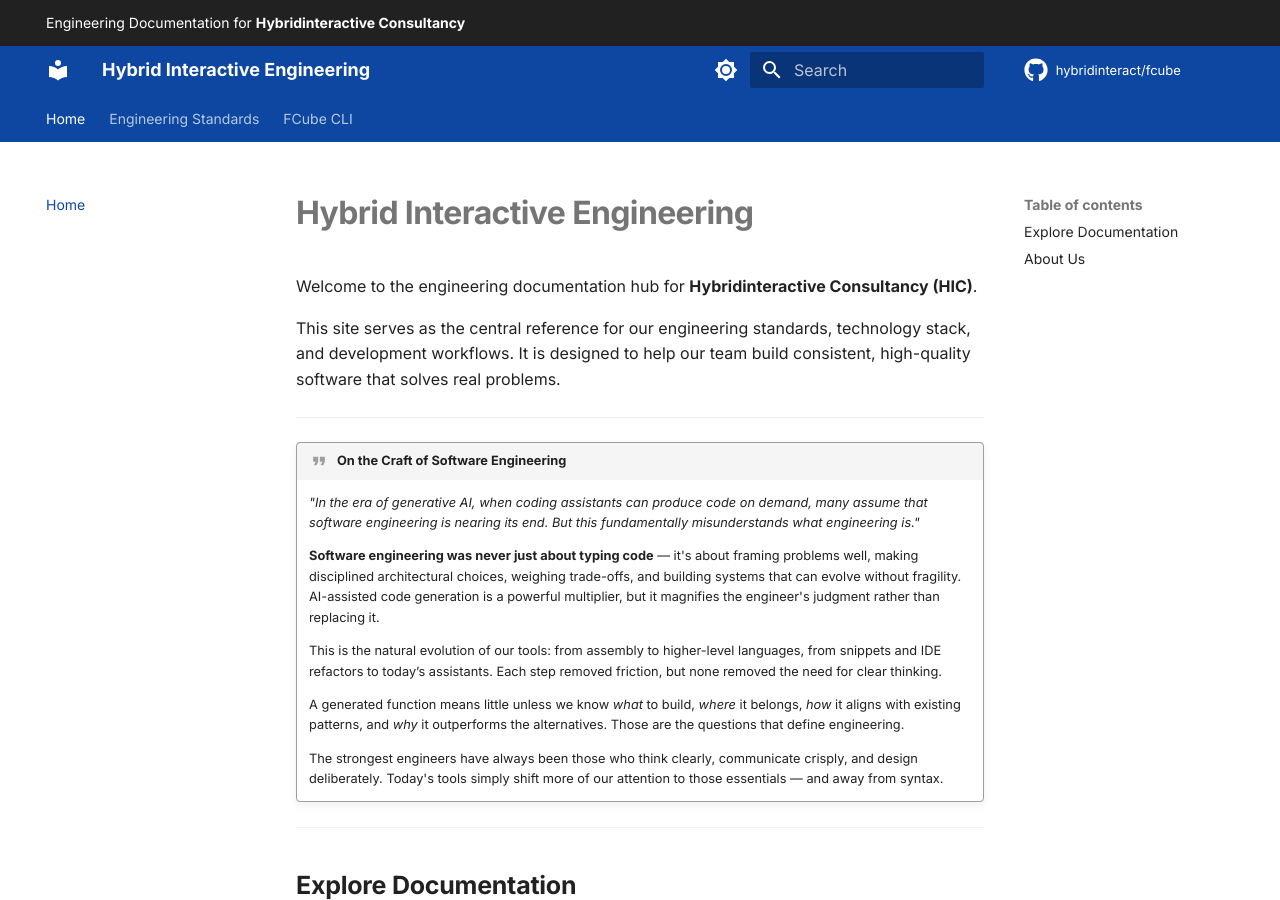
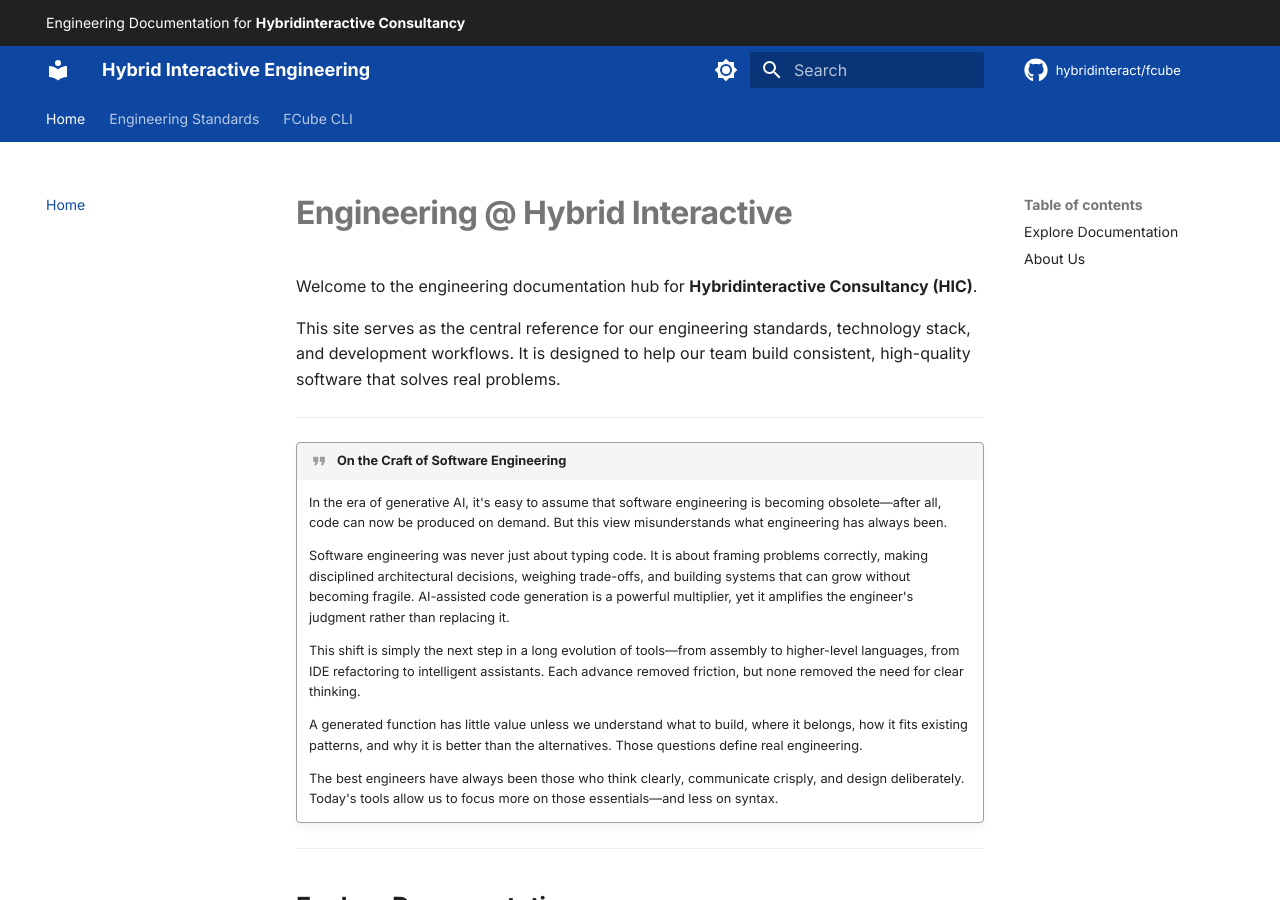
Before and after one commit to hybridinteract/fcube, an MkDocs documentation site: the page built from docs/docs/index.md, in a window 1280 px wide and 900 px high. Built offline with MkDocs 1.6.1 and Material for MkDocs 9.7.7, drawn with Linux system fonts in a browser that asks for light colours; comment, search, counter and statistics services are not loaded.

Commit message:
quat fixed

```diff
--- a/docs/docs/index.md
+++ b/docs/docs/index.md
@@ -1,4 +1,4 @@
-# Hybrid Interactive Engineering
+# Engineering @ Hybrid Interactive
 
 Welcome to the engineering documentation hub for **Hybridinteractive Consultancy (HIC)**.
 
@@ -8,15 +8,15 @@ This site serves as the central reference for our engineering standards, technol
 
 !!! quote "On the Craft of Software Engineering"
 
-    *"In the era of generative AI, when coding assistants can produce code on demand, many assume that software engineering is nearing its end. But this fundamentally misunderstands what engineering is."*
+    In the era of generative AI, it's easy to assume that software engineering is becoming obsolete—after all, code can now be produced on demand. But this view misunderstands what engineering has always been.
 
-    **Software engineering was never just about typing code** — it's about framing problems well, making disciplined architectural choices, weighing trade-offs, and building systems that can evolve without fragility. AI-assisted code generation is a powerful multiplier, but it magnifies the engineer's judgment rather than replacing it.
+    Software engineering was never just about typing code. It is about framing problems correctly, making disciplined architectural decisions, weighing trade-offs, and building systems that can grow without becoming fragile. AI-assisted code generation is a powerful multiplier, yet it amplifies the engineer's judgment rather than replacing it.
 
-    This is the natural evolution of our tools: from assembly to higher-level languages, from snippets and IDE refactors to today’s assistants. Each step removed friction, but none removed the need for clear thinking.
+    This shift is simply the next step in a long evolution of tools—from assembly to higher-level languages, from IDE refactoring to intelligent assistants. Each advance removed friction, but none removed the need for clear thinking.
 
-    A generated function means little unless we know *what* to build, *where* it belongs, *how* it aligns with existing patterns, and *why* it outperforms the alternatives. Those are the questions that define engineering.
+    A generated function has little value unless we understand what to build, where it belongs, how it fits existing patterns, and why it is better than the alternatives. Those questions define real engineering.
 
-    The strongest engineers have always been those who think clearly, communicate crisply, and design deliberately. Today's tools simply shift more of our attention to those essentials — and away from syntax.
+    The best engineers have always been those who think clearly, communicate crisply, and design deliberately. Today's tools allow us to focus more on those essentials—and less on syntax.
 
 ---
 
```
